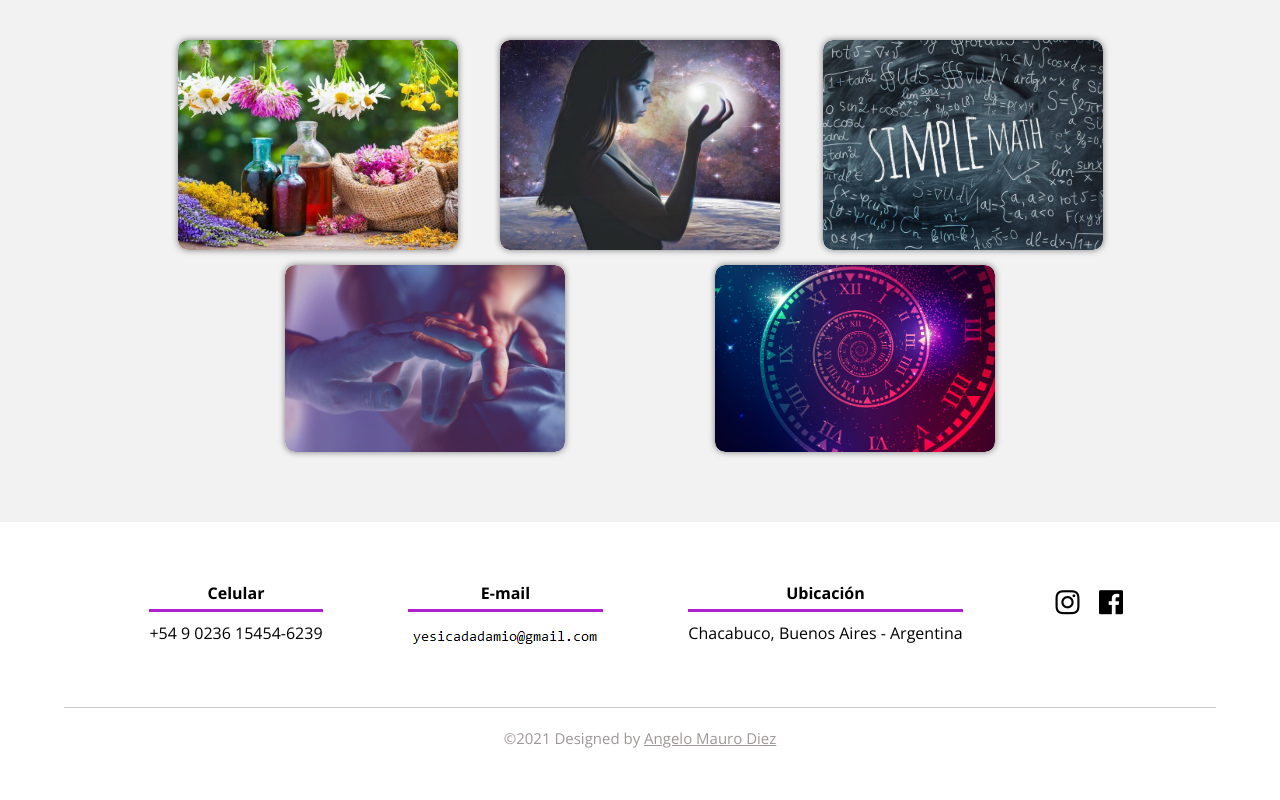
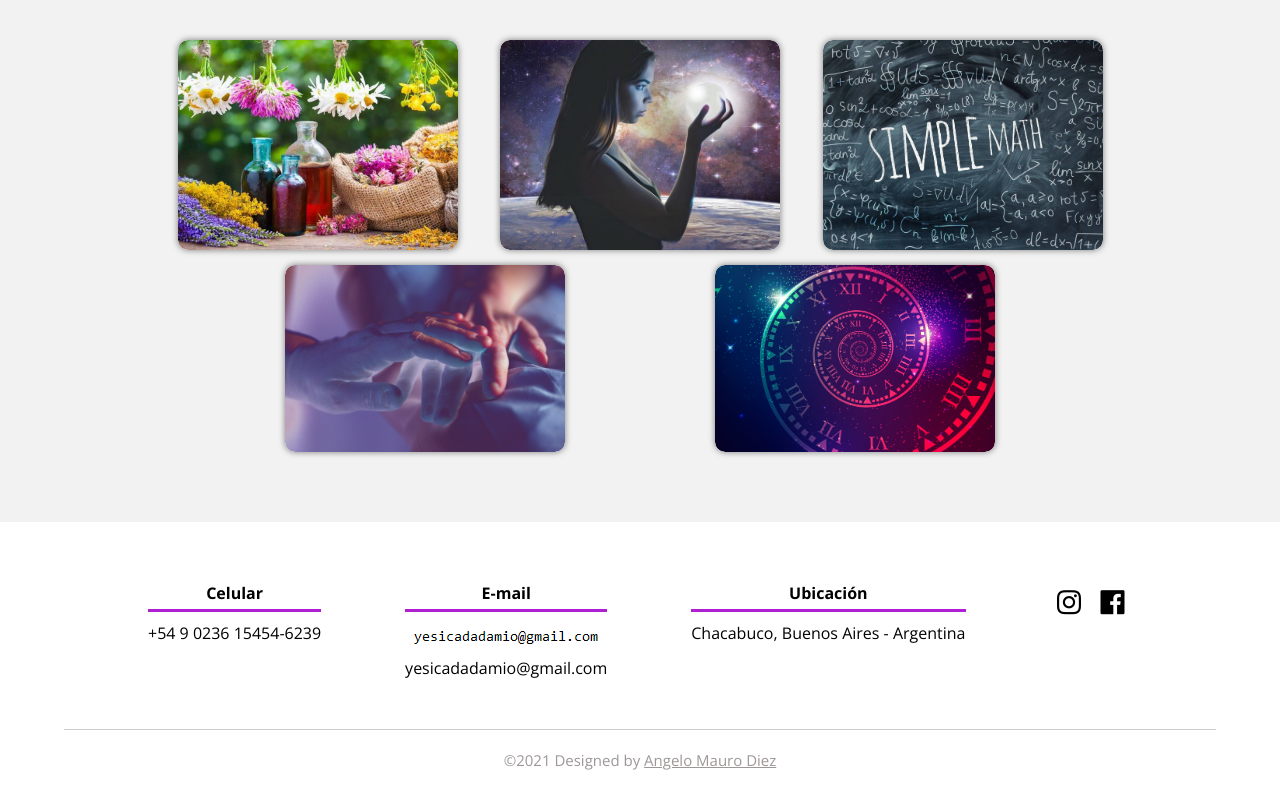
Before and after one commit to angelomauro10/Yesica-Dadamio, a plain HTML site: page index.html in a window 1280 px wide. Shown: the part 1947-2747 px from the top of the page. Before the commit the page ends 2725 px from the top, so only its background shows below. Drawn offline with nearby package versions, Linux system fonts and the light colour scheme.

Commit message:
Update index.html

```diff
--- a/index.html
+++ b/index.html
@@ -105,6 +105,7 @@
             <div class="content-foo">
                 <h4>E-mail</h4>
                 <img src="img/email.png" alt="">
+                <p>yesicadadamio@gmail.com</p>
             </div>
             <div class="content-foo">
                 <h4>Ubicación</h4>
```
